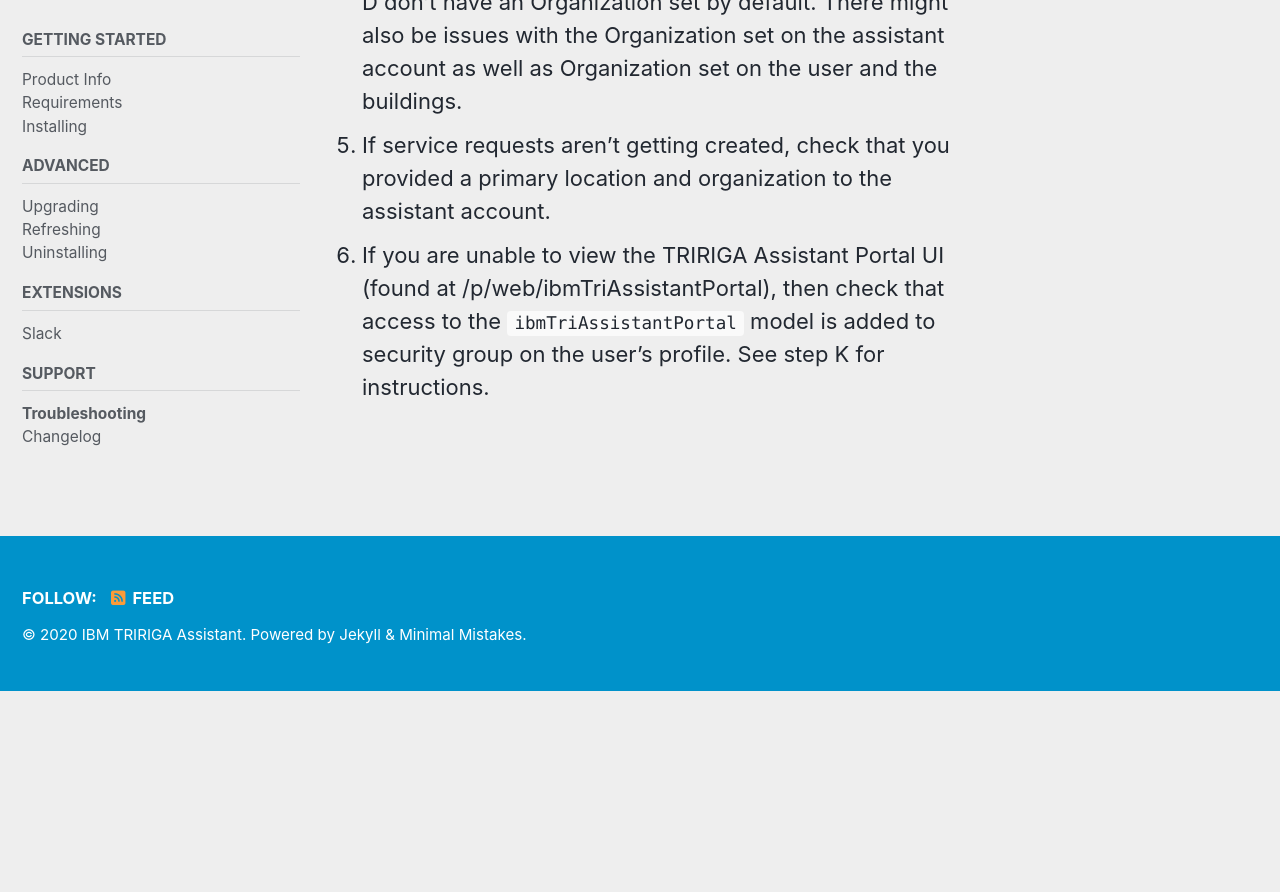
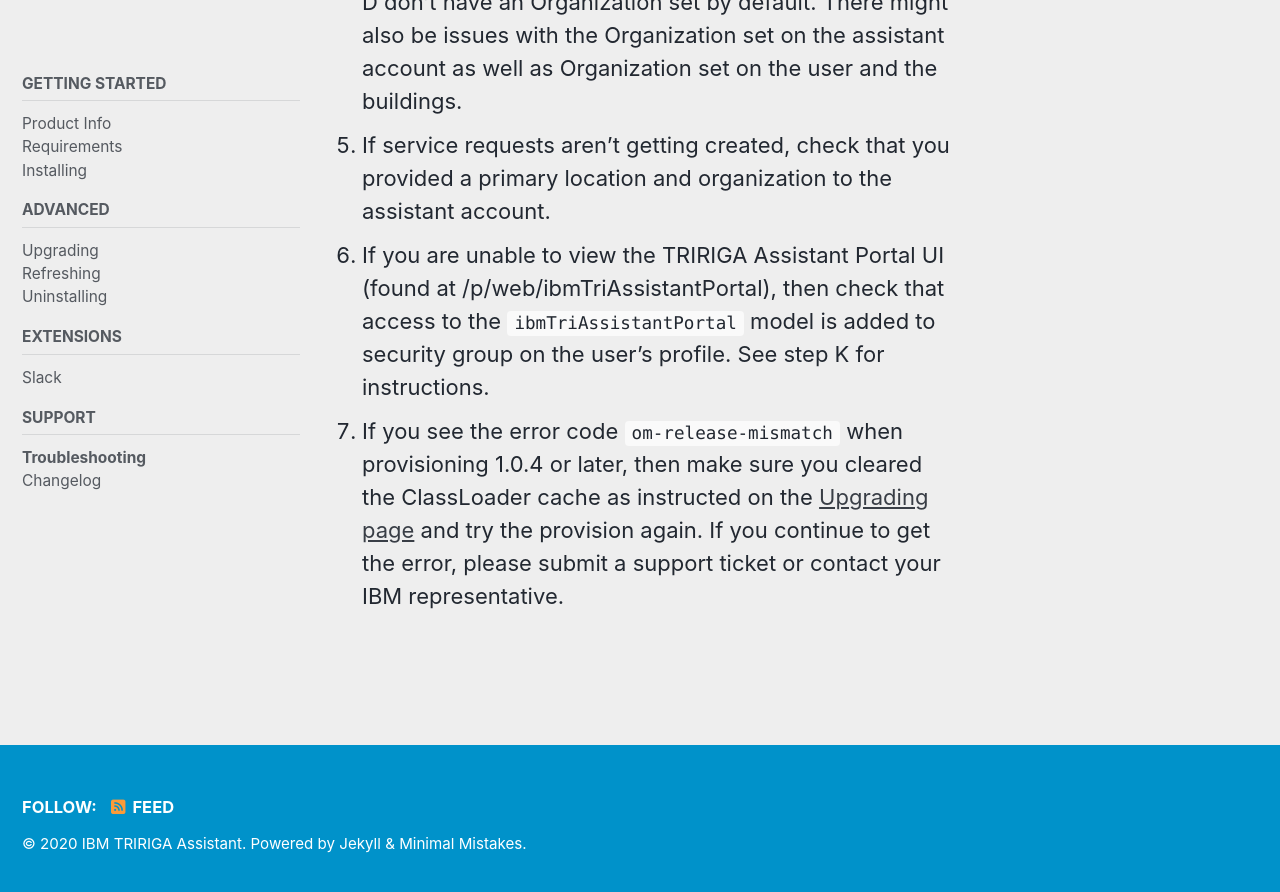
Before and after one commit to IBM/tririga-assistant, a Jekyll site: the page built from docs/_pages/troubleshooting.markdown, in a window 1280 px wide and 900 px high, scrolled down 863 px. Shown: the top 892 px of the window. Built offline with Jekyll 4.4.1, drawn with Linux system fonts in a browser that asks for light colours; cached includes are drawn as plain includes; nearby versions of some CDN libraries; before the commit the page ends 1554 px from its top, so only the background shows below that.

Commit message:
add troubleshooting tip about OM release mismatch

```diff
--- a/docs/_pages/troubleshooting.markdown
+++ b/docs/_pages/troubleshooting.markdown
@@ -20,3 +20,4 @@ sidebar:
 4.  If you find that you reservations made through the assistant do not appear in the Workplace Services home page (/p/web/workplaceServices), then check that the security groups assigned to that user have an Organization set.  The security groups mentioned in Step D don't have an Organization set by default.  There might also be issues with the Organization set on the assistant account as well as Organization set on the user and the buildings.
 5.  If service requests aren't getting created, check that you provided a primary location and organization to the assistant account.
 6.  If you are unable to view the TRIRIGA Assistant Portal UI (found at /p/web/ibmTriAssistantPortal), then check that access to the `ibmTriAssistantPortal` model is added to security group on the user's profile.  See step K for instructions.
+7.  If you see the error code `om-release-mismatch` when provisioning 1.0.4 or later, then make sure you cleared the ClassLoader cache as instructed on the [Upgrading page]({{ site.url }}{{ site.baseurl }}/upgrading) and try the provision again.  If you continue to get the error, please submit a support ticket or contact your IBM representative.
```
